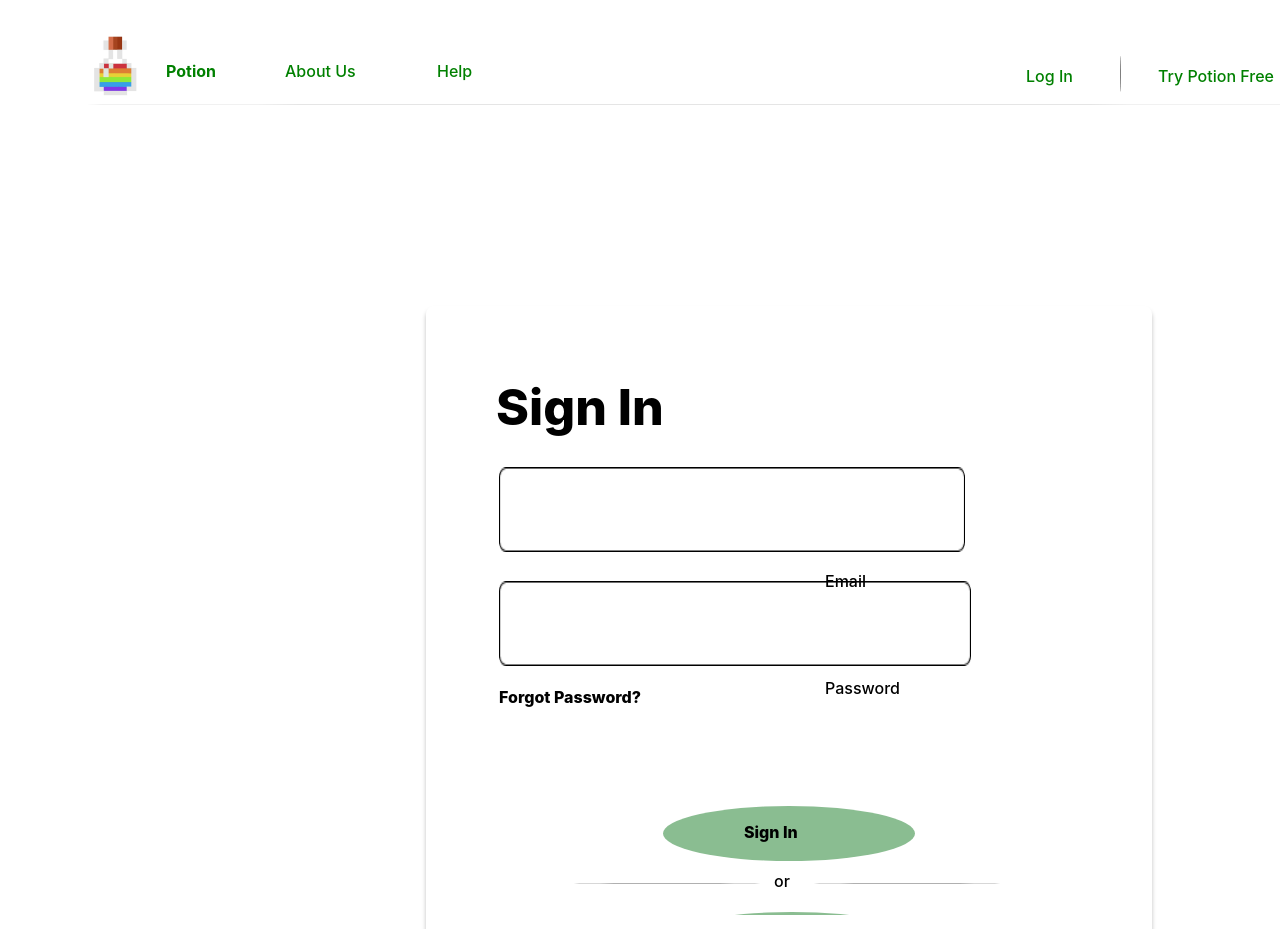
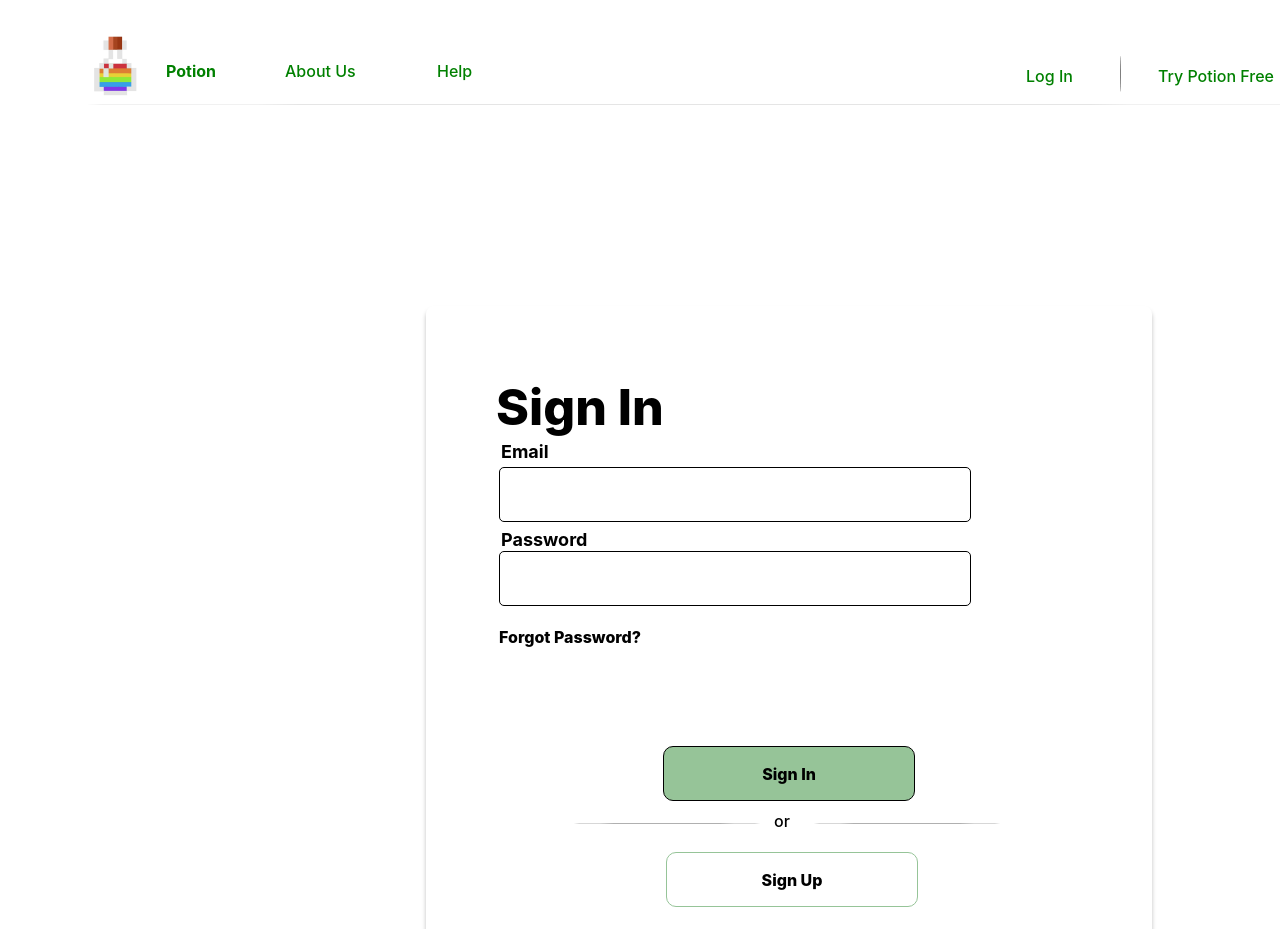
Before and after one commit to cchun01/Potion, a React (Create React App) app in the folder react-frontend/: page /log-in in a window 1280 px wide. Shown: the top 929 px of the page. Built offline with nearby package versions, Linux system fonts and the light colour scheme.

Commit message:
added textbox to log in page

```diff
--- a/react-frontend/src/App.js
+++ b/react-frontend/src/App.js
@@ -65,7 +65,7 @@ function MyApp() {
         <Route path="/try-notion-free" element={<SignUp />} />
         <Route path="/aboutus" element={<AboutUs />} />
         <Route path="/emailverification" element={<EmailVerification />} />
-        <Route path="/mynotes" element={<MyNotes />} />
+        <Route path="/my-notes" element={<MyNotes />} />
         <Route path="/log-in" element={<LogIn />} />
         <Route path="/" element={<Home />} />
       </Routes>
--- a/react-frontend/src/SignInBox.css
+++ b/react-frontend/src/SignInBox.css
@@ -14,25 +14,27 @@
 }
 
 .overlap-group1 {
-  align-items: flex-end;
+  /*align-items: flex-end;*/
   background-size: 100% 100%;
   display: flex;
   height: 55px;
   margin-left: 3px;
   margin-top: 29px;
-  min-width: 432px;
+  min-width: 472px;
   padding: 15px 17px;
+  border: 1px solid #000000;
+  box-sizing: border-box;
+  border-radius: 5px;
 }
 
-.email {
+.emailLogIn {
+  left: 75px;
   letter-spacing: 0;
-  min-height: 24px;
-  min-width: 58px;
-  color: var(--nobel);
+  position: absolute;
+  top: 135px;
   font-family: var(--font-family-montserrat);
-  font-size: var(--font-size-m);
-  font-style: normal;
-  font-weight: 500;
+  font-size: large;
+  font-weight: bold;
 }
 
 .overlap-group3 {
@@ -42,19 +44,21 @@
   height: 55px;
   margin-left: 3px;
   margin-top: 29px;
-  min-width: 432px;
+  min-width: 472px;
   padding: 15px 20px;
+  border: 1px solid #000000;
+  box-sizing: border-box;
+  border-radius: 5px;
 }
 
-.password {
+.passwordLogIn {
+  left: 75px;
   letter-spacing: 0;
-  min-height: 24px;
-  min-width: 98px;
-  color: var(--nobel);
+  position: absolute;
+  top: 223px;
   font-family: var(--font-family-montserrat);
-  font-size: var(--font-size-m);
-  font-style: normal;
-  font-weight: 500;
+  font-size: large;
+  font-weight: bold;
 }
 
 .overlap-group {
@@ -63,6 +67,16 @@
   margin-top: 95px;
   position: relative;
   width: 252px;
+  background: #96c498;
+  color: var(--black);
+  font-family: var(--font-family-montserrat);
+  font-size: var(--font-size-m);
+  font-style: normal;
+  font-weight: 800;
+  text-align: center;
+  border: 1px solid #000000;
+  box-sizing: border-box;
+  border-radius: 10px;
 }
 
 .rectangle {
@@ -137,4 +151,15 @@
   margin-top: 17px;
   position: relative;
   width: 252px;
+
+  background: #ffffff;
+  color: var(--black);
+  font-family: var(--font-family-montserrat);
+  font-size: var(--font-size-m);
+  font-style: normal;
+  font-weight: 800;
+  text-align: center;
+  border: 1px solid #96c498;
+  box-sizing: border-box;
+  border-radius: 10px;
 }
--- a/react-frontend/src/SignInBox.js
+++ b/react-frontend/src/SignInBox.js
@@ -3,45 +3,39 @@ import { Link } from "react-router-dom";
 import Text222 from "./Text222";
 import Text3 from "./Text3";
 import "./SignInBox.css";
+import { useNavigate } from "react-router-dom";
 
 const linkStyle = {
   textDecoration: "none",
   color: "black",
 };
 
+function Clicked() {
+  const email = document.getElementsByClassName("overlap-grou1")[0].value;
+  const password = document.getElementsByClassName("overlap-group2")[0].value;
+  if (email === "") {
+    console.log("No email provided");
+  } else if (password === "") {
+    console.log("No password provided");
+  } else {
+    console.log("Profile\n\nEmail: " + email + "\nPassword: " + password);
+  }
+}
+
 function SignInBox() {
+  let navigate = useNavigate();
   return (
     <div className="sign-in-box">
       <Text222 />
-      <div
-        className="overlap-group1"
-        style={{
-          backgroundImage: `url(${require("./signinboxImages/rectangle-2@1x.png")})`,
-        }}
-      >
-        <div className="email">{"Email"}</div>
-      </div>
-      <div
-        className="overlap-group3"
-        style={{
-          backgroundImage: `url(${require("./signinboxImages/rectangle-2@1x.png")})`,
-        }}
-      >
-        <div className="password">{"Password"}</div>
-      </div>
+      <div className="emailLogIn">{"Email"}</div>
+      <input type="text" className="overlap-group1"/>
+      <div className="passwordLogIn">{"Password"}</div>
+      <input type="text" className="overlap-group3"/>
       <Text3 />
-      <div className="overlap-group">
-        <Link to="/my-notes">
-          <img
-            className="rectangle"
-            alt=""
-            src={require("./signinboxImages/rectangle-4@1x.png")}
-          />
-        </Link>
-        <Link to="/my-notes" style={linkStyle}>
-          <div className="sign-in">{"Sign In"}</div>
-        </Link>
-      </div>
+      <button onClick={()=> {navigate("/my-notes");}} className="overlap-group">
+        Sign In
+      </button>
+
       <div className="flex-row">
         <img
           className="line-7"
@@ -55,18 +49,11 @@ function SignInBox() {
           src={require("./signinboxImages/line-7@2x.png")}
         />
       </div>
-      <div className="overlap-group2">
-        <Link to="/try-notion-free">
-          <img
-            className="rectangle"
-            alt=""
-            src={require("./signinboxImages/rectangle-5@1x.png")}
-          />
-        </Link>
-        <Link to="/try-notion-free" style={linkStyle}>
-          <div className="sign-up">{"Sign Up"}</div>
-        </Link>
-      </div>
+
+      <button onClick={()=> {navigate("/try-notion-free");}} className="overlap-group2">
+        Sign Up
+      </button>
+
     </div>
   );
 }
```
